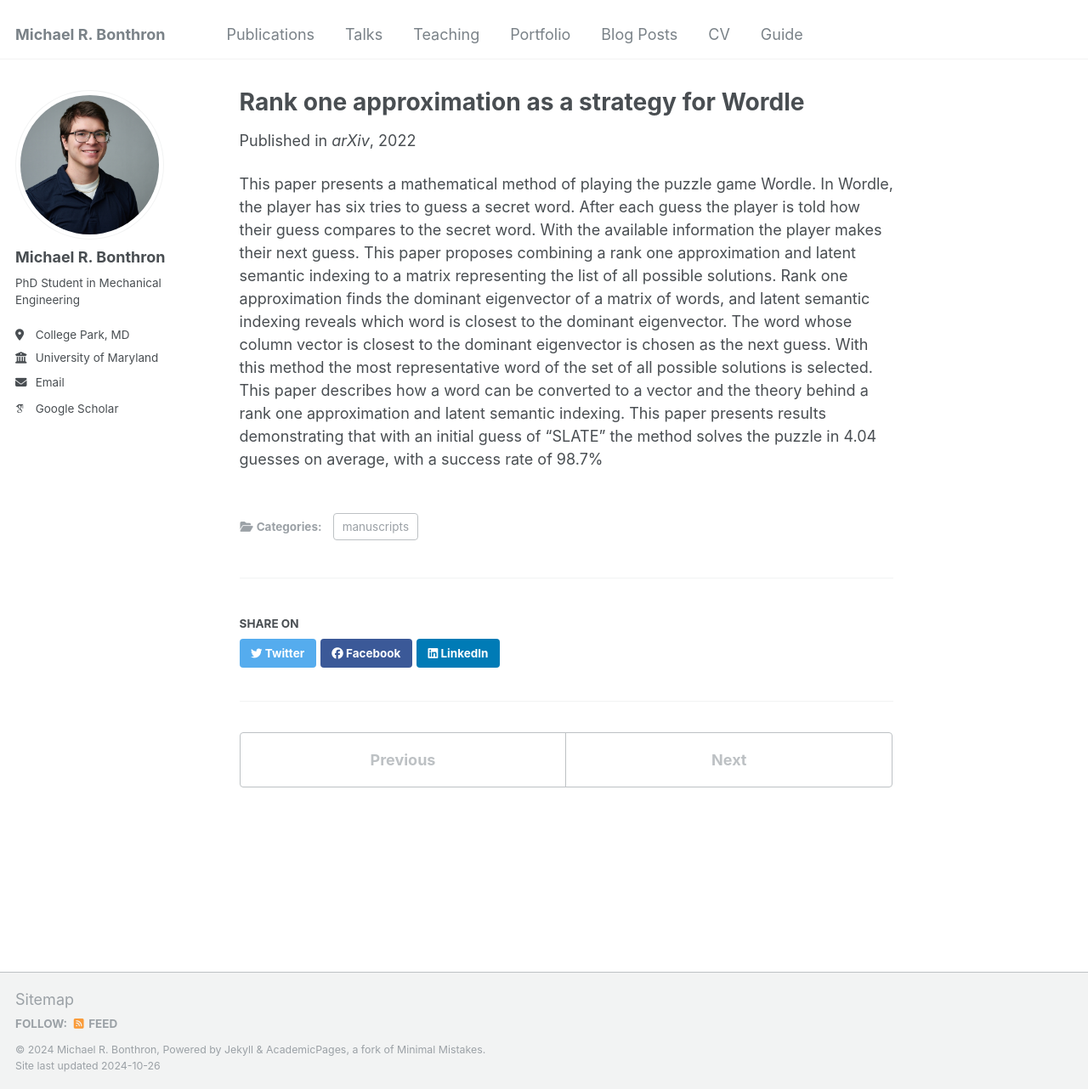
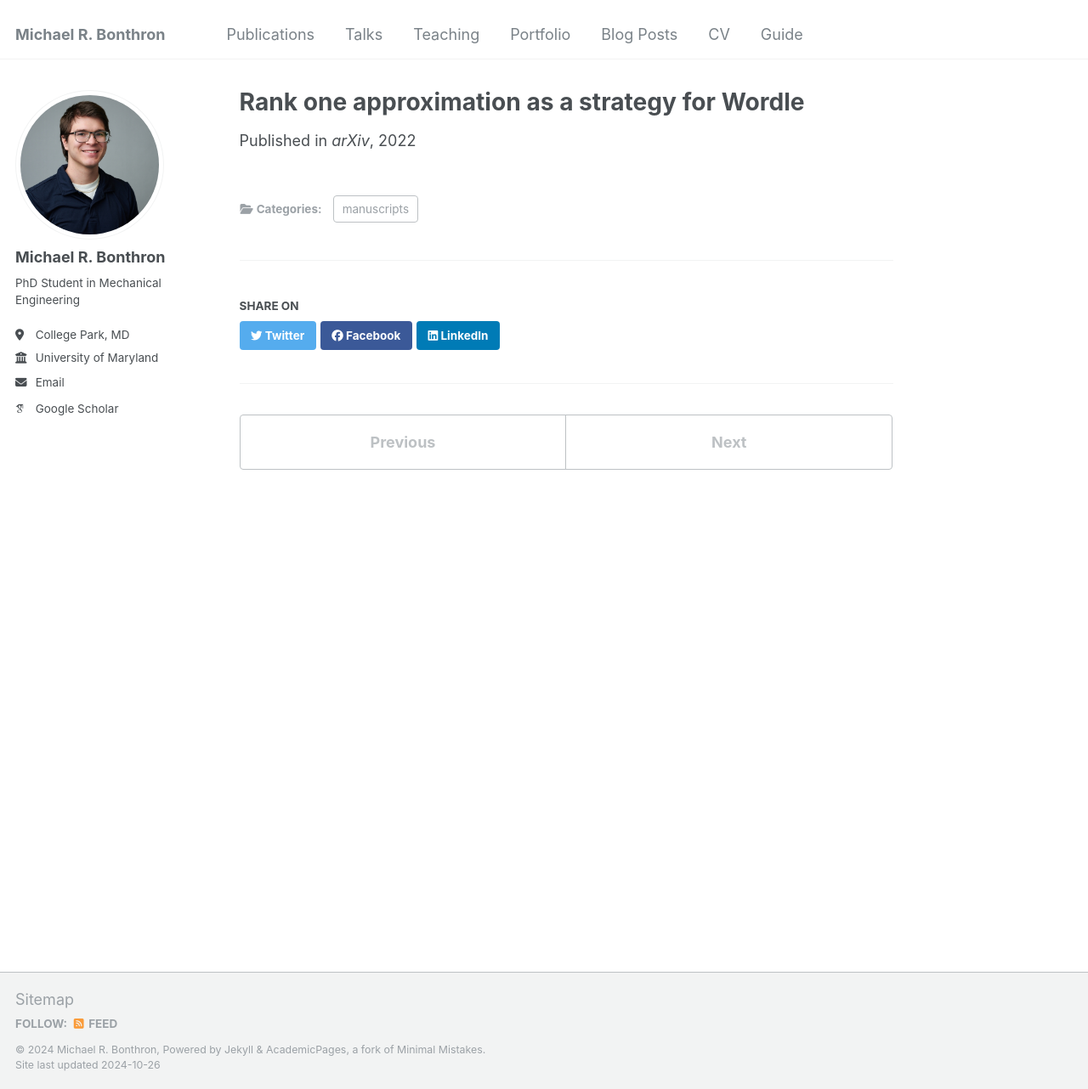
Before and after one commit to mbonthron/mbonthron.github.io, a Jekyll site: the page built from _publications/2022-04-11-Wordle Paper.md, in a window 1280 px wide and 1282 px high. Shown: the whole window at 85% size. Built offline with Jekyll 4.4.1, drawn with Linux system fonts in a browser that asks for light colours; some web fonts are replaced.

Commit message:
Update 2022-04-11-Wordle Paper.md

```diff
--- a/_publications/2022-04-11-Wordle Paper.md
+++ b/_publications/2022-04-11-Wordle Paper.md
@@ -10,5 +10,3 @@ slidesurl: #'http://academicpages.github.io/files/slides1.pdf'
 paperurl: 'https://arxiv.org/abs/2204.06324'
 citation: #'Your Name, You. (2009). &quot;Paper Title Number 1.&quot; <i>Journal 1</i>. 1(1).'
 ---
-
-This paper presents a mathematical method of playing the puzzle game Wordle. In Wordle, the player has six tries to guess a secret word. After each guess the player is told how their guess compares to the secret word. With the available information the player makes their next guess. This paper proposes combining a rank one approximation and latent semantic indexing to a matrix representing the list of all possible solutions. Rank one approximation finds the dominant eigenvector of a matrix of words, and latent semantic indexing reveals which word is closest to the dominant eigenvector. The word whose column vector is closest to the dominant eigenvector is chosen as the next guess. With this method the most representative word of the set of all possible solutions is selected. This paper describes how a word can be converted to a vector and the theory behind a rank one approximation and latent semantic indexing. This paper presents results demonstrating that with an initial guess of "SLATE" the method solves the puzzle in 4.04 guesses on average, with a success rate of 98.7%
```
